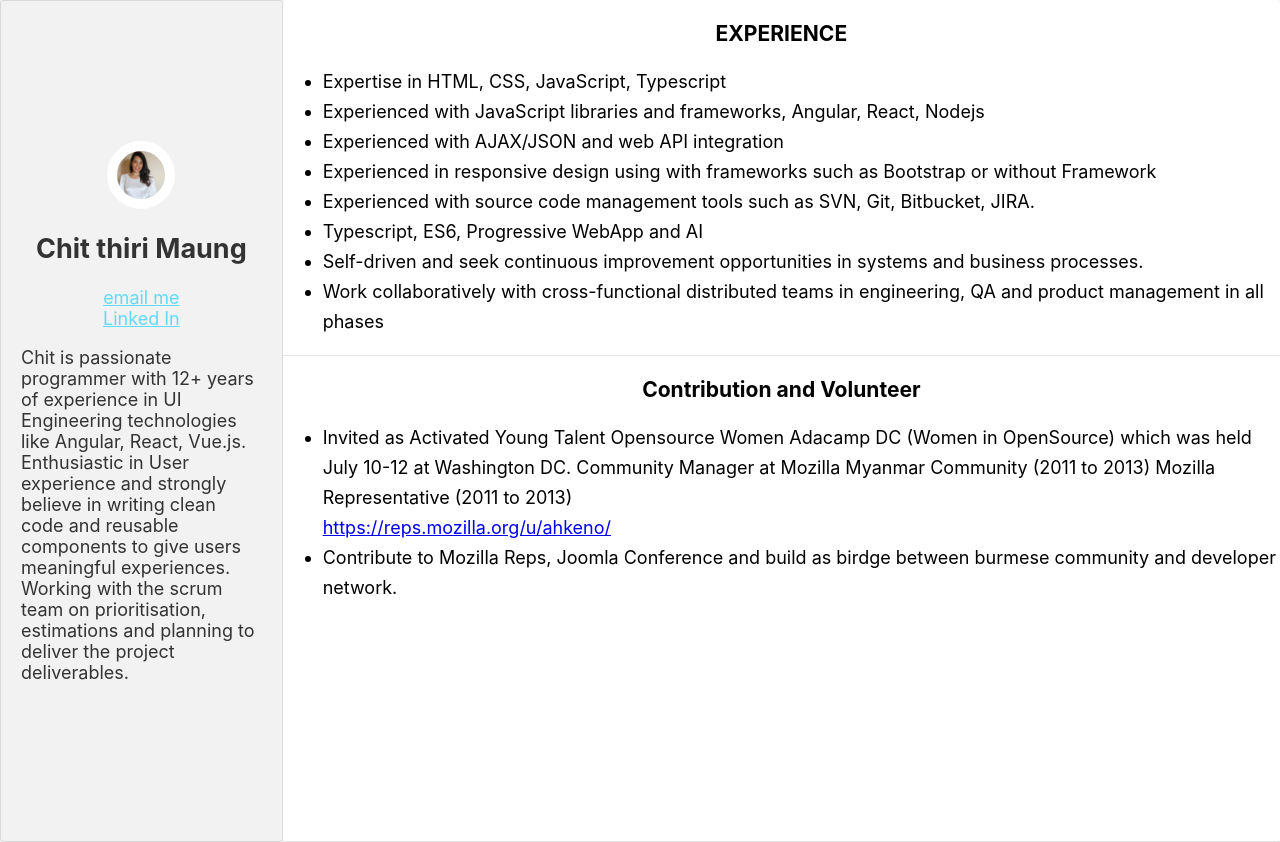
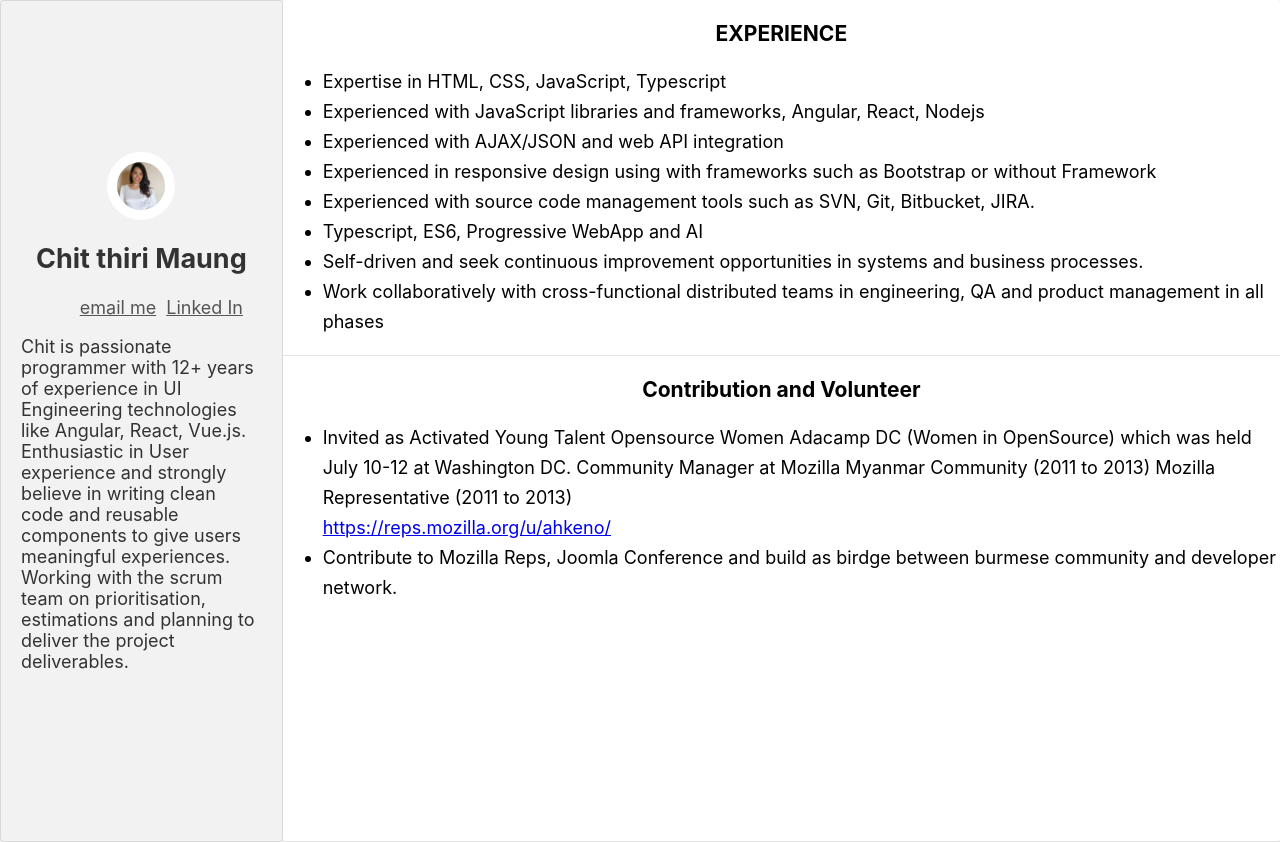
Before and after one commit to ahkeno/ahkeno.github.io, a React (Create React App) app: page / in a window 1280 px wide. Built offline with nearby package versions, Linux system fonts and the light colour scheme.

Commit message:
update as component

```diff
--- a/src/App.css
+++ b/src/App.css
@@ -4,8 +4,6 @@
   display: flex;
   font-size: calc(10px + 1vmin);
 }
-
-
 .sidebar {
   min-height: 100vh;
   display: flex;
@@ -28,7 +26,7 @@
   text-align: center;
 }
 .sidebar a{
-  color: #61dafb;
+  color: #555;
   text-align: center;
 }
 .sidebar p{
@@ -50,6 +48,14 @@
 .divider{
   border-bottom: solid 1px rgba(160, 160, 160, 0.3);
 }
+.contact-list{
+  list-style-type: none;
+
+}
+.contact-list li{
+  display: inline;
+  padding: 0 5px;
+}
 @media only screen and (max-width: 600px) {
   .App{
     display: block;
--- a/src/App.js
+++ b/src/App.js
@@ -1,3 +1,4 @@
+import ContactMe from './componets/contactMe';
 import './App.css';
 const { PUBLIC_URL } = process.env;
 function App() {
@@ -7,8 +8,7 @@ function App() {
         <img src={`${PUBLIC_URL}/images/me.jpeg`}/>
         <header>
           <h2> Chit thiri Maung</h2>
-          <a href="mailto:chitthirimaung@gmail.com">email me</a><br/>
-          <a href="https://www.linkedin.com/in/chit-thiri-maung">Linked In</a>
+          <ContactMe></ContactMe>
           <p>Chit is passionate programmer with 12+ years of experience in UI Engineering technologies like Angular, React, Vue.js. Enthusiastic in User experience and strongly believe in writing clean code and reusable components to give users meaningful experiences. Working with the scrum team on prioritisation, estimations and planning to deliver the project deliverables. </p>
           </header>
       </div>
--- /dev/null
+++ b/src/componets/contactMe.js
@@ -0,0 +1,9 @@
+import React from 'react';
+import { FontAwesomeIcon } from '@fortawesome/react-fontawesome';
+const ContactMe = () => (
+    <ul className='contact-list'>
+        <li> <a href="mailto:chitthirimaung@gmail.com">email me</a></li>
+        <li><a href="https://www.linkedin.com/in/chit-thiri-maung">Linked In</a></li>
+    </ul>
+);
+export default ContactMe;
```
